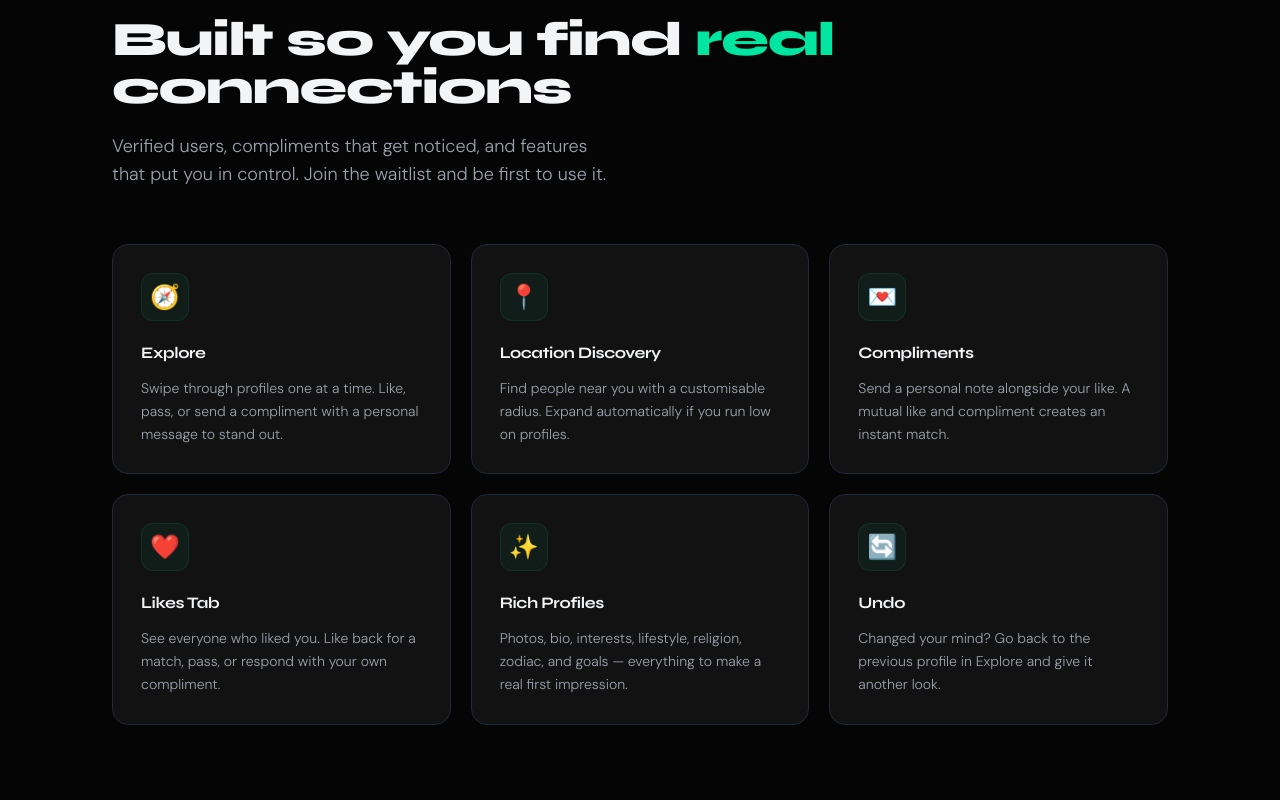
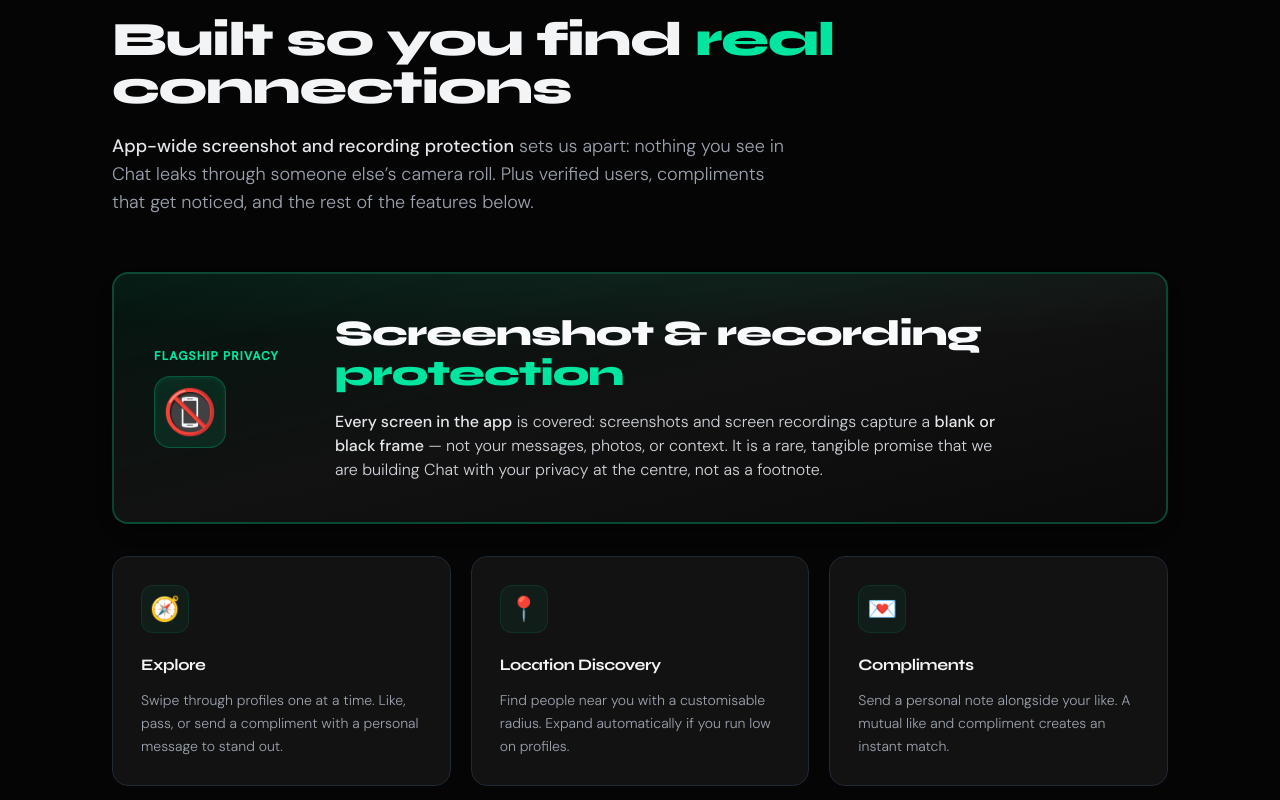
Before and after one commit to nthangeniphumudzo/chat-website, a React (Vite) app: page / in a window 1280 px wide. Shown: the part 1380-2180 px from the top of the page. Built offline with nearby package versions, Linux system fonts and the light colour scheme; no server answers.

Commit message:
screenshot protection

```diff
--- a/src/components/Features.tsx
+++ b/src/components/Features.tsx
@@ -39,6 +39,34 @@ const features: Feature[] = [
   },
 ]
 
+function ScreenshotFlagship() {
+  const ref = useScrollReveal<HTMLDivElement>()
+  return (
+    <div
+      ref={ref}
+      className="opacity-0 translate-y-8 transition-all duration-700 relative mb-6 sm:mb-8 rounded-2xl overflow-hidden border-2 border-mint/35 dark:border-mint/25 bg-gradient-to-br from-mint/[0.12] via-white to-white dark:from-mint/[0.08] dark:via-[#121212] dark:to-[#0a0a0a] shadow-lg shadow-mint/5 dark:shadow-black/40"
+    >
+      <div className="absolute inset-0 pointer-events-none bg-[radial-gradient(ellipse_80%_50%_at_50%_-20%,rgba(52,211,153,0.18),transparent)] dark:bg-[radial-gradient(ellipse_80%_50%_at_50%_-20%,rgba(52,211,153,0.12),transparent)]" />
+      <div className="relative p-6 sm:p-8 lg:p-10 flex flex-col lg:flex-row lg:items-center lg:gap-10 xl:gap-14">
+        <div className="flex-shrink-0 mb-6 lg:mb-0">
+          <p className="text-xs font-semibold uppercase tracking-widest text-mint mb-3">Flagship privacy</p>
+          <div className="w-16 h-16 sm:w-[4.5rem] sm:h-[4.5rem] rounded-2xl bg-mint/15 dark:bg-mint/10 border border-mint/25 flex items-center justify-center text-4xl sm:text-[2.75rem] shadow-inner shadow-mint/10">
+            📵
+          </div>
+        </div>
+        <div className="min-w-0 flex-1">
+          <h3 className="font-syne font-extrabold text-2xl sm:text-3xl lg:text-4xl text-gray-900 dark:text-gray-50 tracking-tight leading-tight mb-3 sm:mb-4">
+            Screenshot &amp; recording <span className="text-mint">protection</span>
+          </h3>
+          <p className="text-sm sm:text-base text-gray-600 dark:text-gray-300 leading-relaxed max-w-2xl">
+            <span className="font-medium text-gray-800 dark:text-gray-200">Every screen in the app</span> is covered: screenshots and screen recordings capture a <span className="font-medium text-gray-800 dark:text-gray-200">blank or black frame</span> — not your messages, photos, or context. It is a rare, tangible promise that we are building Chat with your privacy at the centre, not as a footnote.
+          </p>
+        </div>
+      </div>
+    </div>
+  )
+}
+
 function FeatureCard({ icon, title, description }: Feature) {
   const ref = useScrollReveal<HTMLDivElement>()
   return (
@@ -74,10 +102,12 @@ export default function Features() {
         <h2 className="font-syne font-extrabold text-3xl sm:text-4xl lg:text-5xl tracking-tight leading-tight mb-4 sm:mb-5">
           Built so you find <span className="text-mint">real</span> connections
         </h2>
-        <p className="text-gray-500 dark:text-gray-400 text-base sm:text-lg leading-relaxed max-w-lg">
-          Verified users, compliments that get noticed, and features that put you in control. Join the waitlist and be first to use it.
+        <p className="text-gray-500 dark:text-gray-400 text-base sm:text-lg leading-relaxed max-w-2xl">
+          <span className="text-gray-700 dark:text-gray-200 font-medium">App-wide screenshot and recording protection</span> sets us apart: nothing you see in Chat leaks through someone else’s camera roll. Plus verified users, compliments that get noticed, and the rest of the features below.
         </p>
       </div>
+
+      <ScreenshotFlagship />
 
       <div className="grid grid-cols-1 sm:grid-cols-2 lg:grid-cols-3 gap-5">
         {features.map(f => (
--- a/src/components/PrivacySection.tsx
+++ b/src/components/PrivacySection.tsx
@@ -1,4 +1,5 @@
 import { useScrollReveal } from '../hooks/useScrollReveal'
+import { img_chat, img_chat_light } from '../assets/images'
 import profilePrivacyDark from '../assets/privacy/profile-privacy-dark.png'
 import profilePrivacyLight from '../assets/privacy/profile-privacy-light.png'
 import blockContactsListDark from '../assets/privacy/block-contacts-list-dark.png'
@@ -10,18 +11,62 @@ interface PrivacySectionProps {
 
 export default function PrivacySection({ isDark }: PrivacySectionProps) {
   const textRef = useScrollReveal<HTMLDivElement>()
+  const screenshotProtectionRef = useScrollReveal<HTMLDivElement>()
+  const introRef = useScrollReveal<HTMLDivElement>()
   const phonesRef = useScrollReveal<HTMLDivElement>()
   const blockListRef = useScrollReveal<HTMLDivElement>()
 
   const profileImg = isDark ? profilePrivacyDark : profilePrivacyLight
   const blockListImg = isDark ? blockContactsListDark : blockContactsListLight
+  const chatImg = isDark ? img_chat : img_chat_light
 
   const phoneClass = `rounded-[32px] overflow-hidden border ${isDark ? 'border-white/10 shadow-2xl shadow-black/50' : 'border-black/10 shadow-xl shadow-black/10'}`
 
   return (
     <section id="privacy" className="py-16 sm:py-24 px-5 sm:px-8 lg:px-24 max-w-7xl mx-auto">
-      <div ref={textRef} className="opacity-0 translate-y-8 transition-all duration-700 mb-12 sm:mb-16">
-        <p className="text-xs font-medium uppercase tracking-widest text-mint mb-4">Privacy &amp; peace of mind</p>
+      <div ref={textRef} className="opacity-0 translate-y-8 transition-all duration-700 mb-6 sm:mb-8">
+        <p className="text-xs font-medium uppercase tracking-widest text-mint">Privacy &amp; peace of mind</p>
+      </div>
+
+      {/* Screenshot protection — directly under section label */}
+      <div ref={screenshotProtectionRef} className="opacity-0 translate-y-8 transition-all duration-700 mb-14 sm:mb-20 pb-14 sm:pb-16 border-b border-gray-200 dark:border-gray-800">
+        <h3 className="font-syne font-bold text-lg sm:text-xl text-gray-900 dark:text-gray-100 mb-3 tracking-tight">
+          Protection on every screen
+        </h3>
+        <p className="text-sm text-gray-500 dark:text-gray-400 leading-relaxed mb-2 max-w-2xl">
+          While you use Chat, you see the full experience — messages, photos, and context. If someone tries to capture a screenshot or screen recording of <span className="text-gray-700 dark:text-gray-300 font-medium">any</span> screen, that capture comes out <span className="text-gray-700 dark:text-gray-300 font-medium">blank or black</span>, so your private moments are not saved to their camera roll.
+        </p>
+        <p className="text-sm text-gray-500 dark:text-gray-400 leading-relaxed mb-8 max-w-2xl">
+          We built it that way on purpose: your privacy is not an afterthought.
+        </p>
+        <div className="grid grid-cols-1 sm:grid-cols-2 gap-10 sm:gap-8 lg:gap-12 max-w-md sm:max-w-none mx-auto lg:mx-0 lg:max-w-3xl">
+          <div className="flex flex-col items-center lg:items-start">
+            <p className="text-xs font-medium uppercase tracking-widest text-mint mb-3">In the app</p>
+            <div className={`w-52 sm:w-56 lg:w-48 ${phoneClass} transition-all duration-300 hover:-translate-y-2`}>
+              <img
+                src={chatImg}
+                alt="Chat conversation as you see it while using the app"
+                className="w-full block"
+                loading="lazy"
+              />
+            </div>
+          </div>
+          <div className="flex flex-col items-center lg:items-start">
+            <p className="text-xs font-medium uppercase tracking-widest text-gray-400 dark:text-gray-500 mb-3">
+              What a screenshot captures
+            </p>
+            <div className={`w-52 sm:w-56 lg:w-48 ${phoneClass} transition-all duration-300 hover:-translate-y-2`}>
+              <div
+                className="w-full bg-black block aspect-[472/1024]"
+                role="img"
+                aria-label="Any screen in the app: screenshots and recordings show a blank or black frame instead of your content"
+              />
+            </div>
+          </div>
+        </div>
+      </div>
+
+      <div ref={introRef} className="opacity-0 translate-y-8 transition-all duration-700 mb-12 sm:mb-16">
         <h2 className="font-syne font-extrabold text-3xl sm:text-4xl lg:text-5xl tracking-tight leading-tight mb-4">
           Stay off their radar.<br />
           <span className="text-mint">Block exes, stalkers, anyone.</span>
--- a/src/components/SafetySection.tsx
+++ b/src/components/SafetySection.tsx
@@ -15,7 +15,8 @@ const safetyCards: SafetyCard[] = [
   {
     icon: '🔒',
     title: 'Privacy Settings',
-    description: 'Control who sees your age, distance, and profile. Enable screenshot protection for extra peace of mind.',
+    description:
+      'Control who sees your age, distance, and profile. Screenshot protection applies across the whole app — every screen shows a blank or black frame in captures and recordings, so your chats stay between you and your match.',
   },
   {
     icon: '✅',
@@ -62,7 +63,7 @@ export default function SafetySection() {
           Your safety is <span className="text-mint">built in</span>
         </h2>
         <p className="text-gray-500 dark:text-gray-400 text-base sm:text-lg leading-relaxed max-w-lg">
-          Every user is verified before they can use Chat — so the person you're talking to is always who they say they are. Plus full control over who sees you, who can contact you, and how to report anything that doesn't feel right.
+          Every user is verified before they can use Chat — so the person you're talking to is always who they say they are. Plus full control over who sees you, who can contact you, and how to report anything that doesn't feel right. The app blocks screenshots and recordings app-wide, so those captures stay blank or black on every screen.
         </p>
       </div>
       <div className="grid grid-cols-1 sm:grid-cols-2 gap-4">
```
